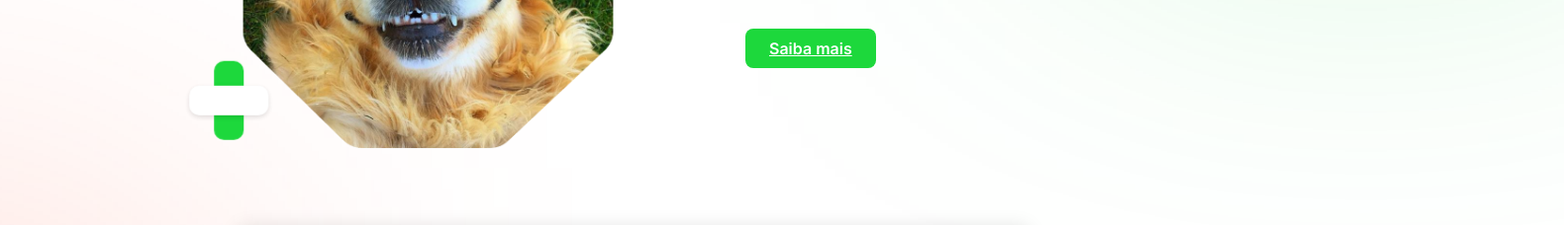
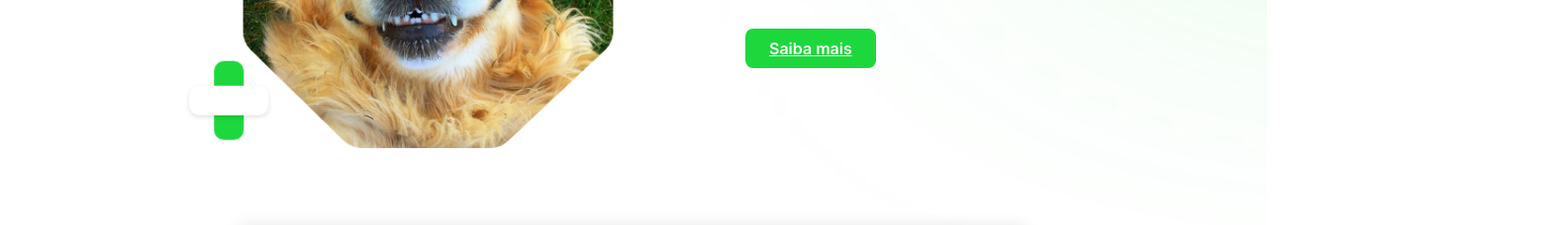
Before and after one commit to luizlopes12/Lazy-landing-page, a plain HTML site: page index.html in a window 1280 px wide. Shown: the part 315-543 px from the top of the page at 99% size, 1580 px wide, since content can reach past the window. Drawn offline with nearby package versions, Linux system fonts and the light colour scheme.

Commit message:
fix: scroll-x fix

```diff
--- a/assets/css/global.css
+++ b/assets/css/global.css
@@ -38,6 +38,12 @@
     overflow-x: hidden;
   }
 
+  main{
+    position: relative;
+    height: fit-content;
+    overflow: hidden;
+  }
+
   img, picture, video, canvas, svg {
     display: block;
     max-width: 100%;
--- a/index.html
+++ b/index.html
@@ -29,7 +29,7 @@
             </div>
         </div>
     </header>
-
+    <main>
     <section class="hero-section">
         <div class="hero-content">
             <figure class="hero-image-wrapper">
@@ -180,13 +180,14 @@
 
         </div>
     </section>
-
     <footer class="footer-section">
         <div class="footer-wrapper">
             <img src="./assets/img/footer-logo.png" alt="Logo footer">
             <span>Lazy Inc.</span>
         </div>
     </footer>
+    </main>
+
 </body>
 <script src="./assets/js/script.js"></script>
 </html>
```
